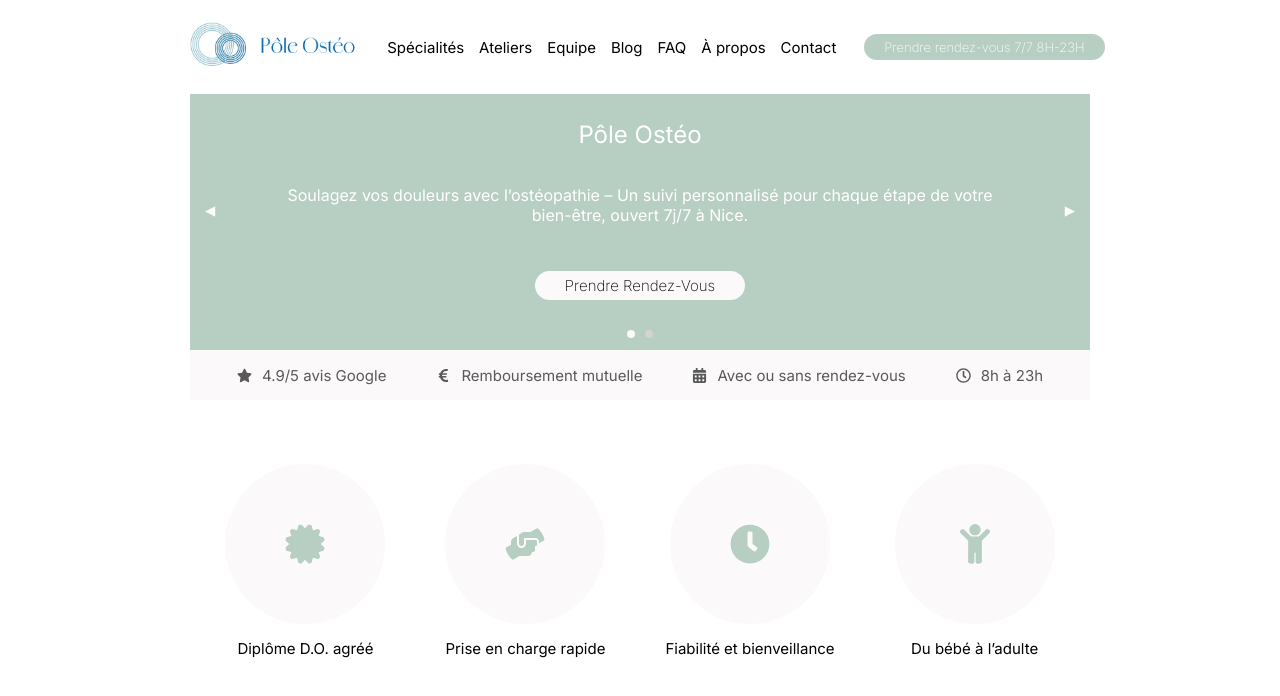
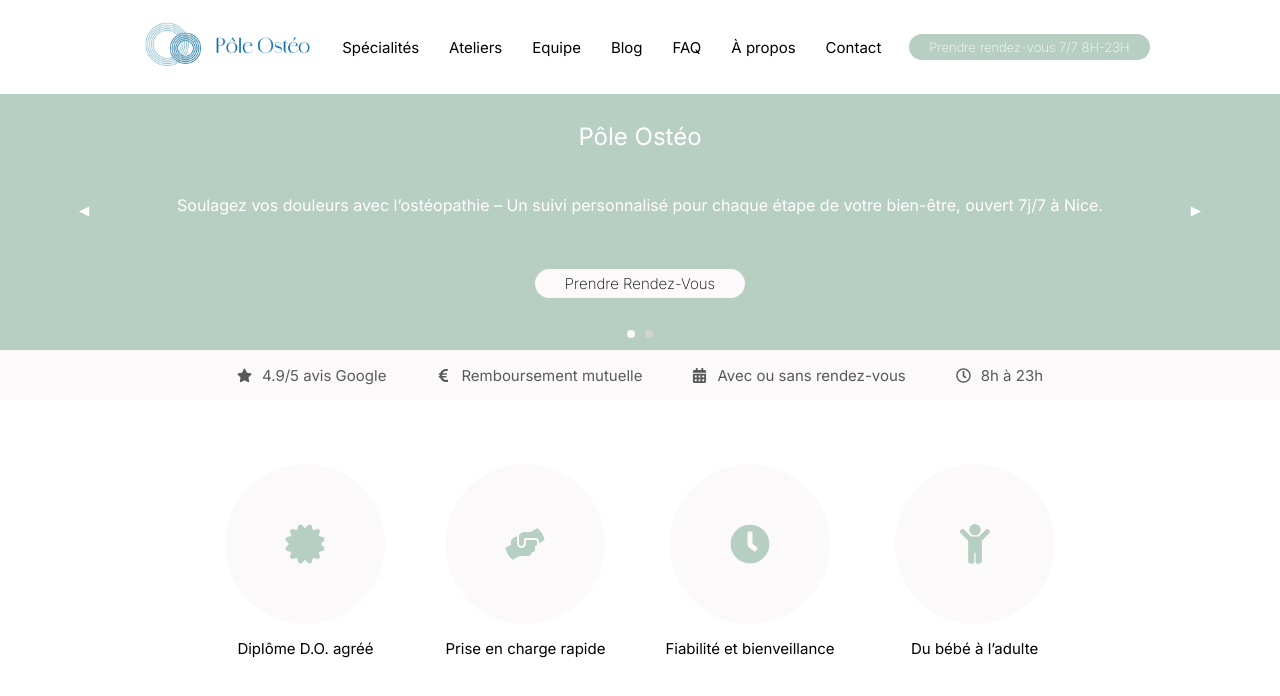
Before and after one commit to D-Fariello/Alois-Osteopath, a React (Vite) app in the folder osteopath-project/: page / in a window 1280 px wide. Shown: the top 696 px of the page. Built offline with nearby package versions, Linux system fonts and the light colour scheme; a web font is replaced by a local one.

Commit message:
style: fixing style carrousel

```diff
--- a/osteopath-project/src/App.jsx
+++ b/osteopath-project/src/App.jsx
@@ -9,8 +9,7 @@
   return (
     <Router>
       <div className="app">
-        {/* Header */}
-        <Header />
+        {/* <Header /> */}
 
         {/* Page Content */}
         <Routes>
--- a/osteopath-project/src/style/_base.scss
+++ b/osteopath-project/src/style/_base.scss
@@ -18,8 +18,6 @@
   align-items: center;
   background-color: variables.$background-color;
   position: fixed;
-  top: 0;
-  left: 0;
   width: 100%;
   z-index: 1000;
   padding: 20px 0;
@@ -31,7 +29,7 @@
   ul.nav-bar {
     display: flex;
     list-style: none;
-    gap: 15px;
+    gap: 30px;
     flex-direction: row;
     justify-content: center;
     align-items: center;
@@ -100,18 +98,14 @@
 
 .carousel-container {
   width: 100%;
-  max-width: 1000px;
-  margin: 0 auto;
   position: relative;
   display: flex;
   justify-content: center;
-  top: 50%;
   height: 350px;
 }
 
 .carousel-slide {
-  width: 90%;
-  margin: 0 5%;
+  width: 100%;
   opacity: 0;
   visibility: hidden;
   transition: opacity 0.5s ease, visibility 0.5s ease, background-color 0.5s ease;
@@ -205,8 +199,6 @@
 .general-info {
   width: 100%;
   box-sizing: border-box;
-  max-width: 900px;
-  margin: 0 auto;
   position: relative;
   display: flex;
   justify-content: center;
```
